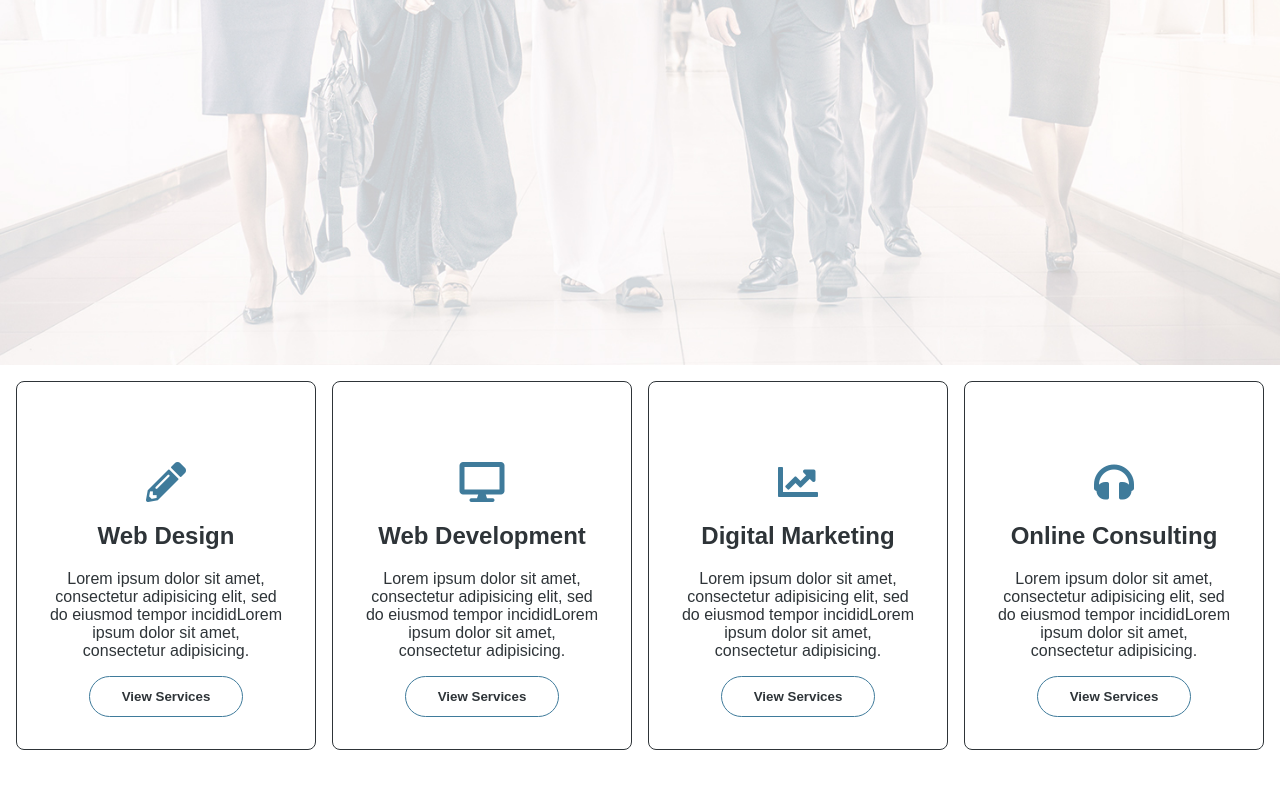
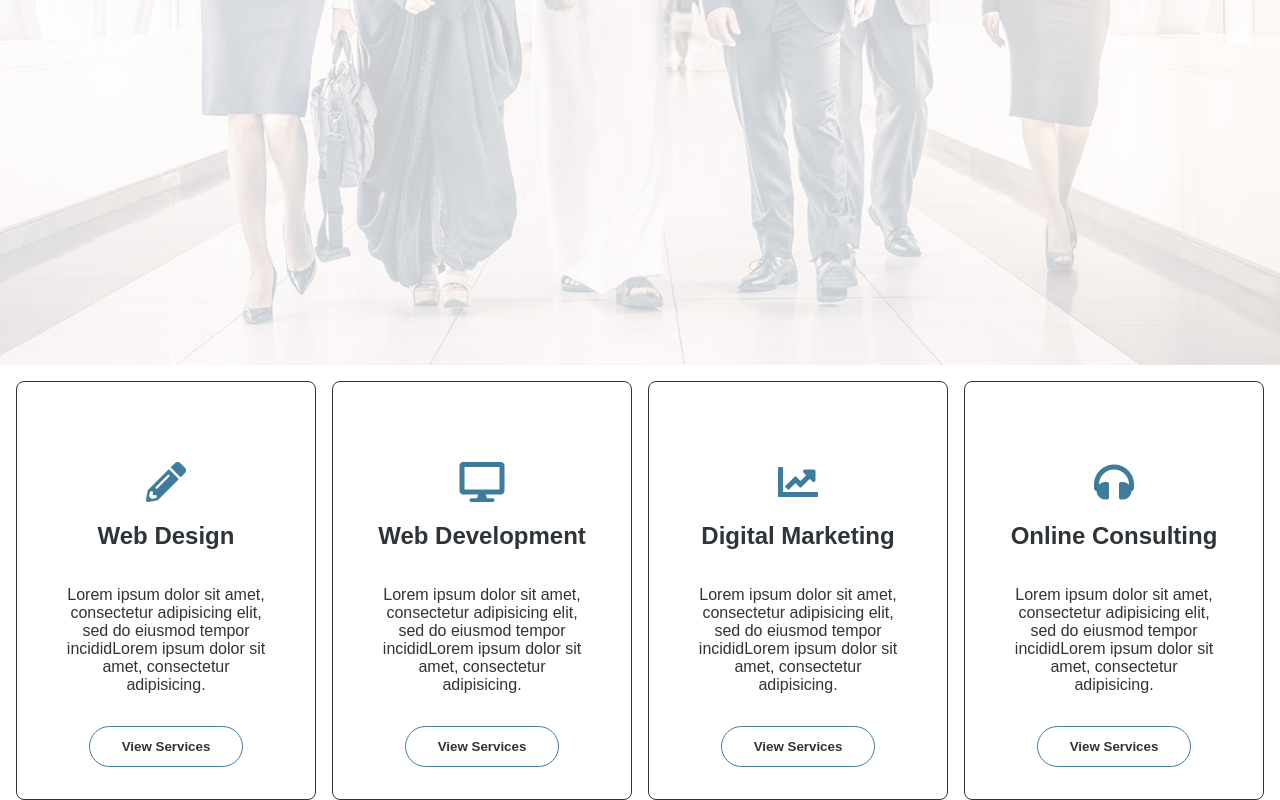
Before and after one commit to lindellcarternyc/monu-template, a React (Create React App) app: page / in a window 1280 px wide. Shown: the part 435-1235 px from the top of the page. Before the commit the page ends 1185 px from the top, so only its background shows below. Built offline with nearby package versions, Linux system fonts and the light colour scheme.

Commit message:
created CardTextList

```diff
--- a/src/components/card/CardText.tsx
+++ b/src/components/card/CardText.tsx
@@ -2,19 +2,26 @@ import * as React from 'react'
 
 import { Colors } from '../constants'
 
+import { CardTextList } from './CardTextList'
+
 interface CardTextProps {
-  content: string
+  content: string | string[]
   color?: string
 }
 export const CardText = (props: CardTextProps): JSX.Element => {
+  // const content =
   return (
     <div
       style={{
         marginBottom: '1rem',
+        padding: '1rem',
         color: props.color || Colors.DarkGrey
       }}
     >
-      {props.content}
+      {props.content instanceof Array
+        ? <CardTextList items={props.content}/>
+        : props.content
+      }
     </div>
   )
 }
--- /dev/null
+++ b/src/components/card/CardTextList.tsx
@@ -0,0 +1,29 @@
+import * as React from 'react'
+
+interface CardTextListItemProps {
+  item: string
+}
+const CardTextListItem = (props: CardTextListItemProps): JSX.Element => {
+  const { item } = props
+  return (
+    <li
+      style={{ marginBottom: '0.5em' }}
+    >{item}
+    </li>
+  )
+}
+interface CardTextListProps {
+  items: string[]
+}
+export const CardTextList = (props: CardTextListProps): JSX.Element => {
+  const { items } = props
+  return (
+    <ul
+      style={{
+        listStyle: 'none',
+        padding: '0'
+      }}
+    >{items.map(item => <CardTextListItem key={item} item={item}/>)}
+    </ul>
+  )
+}
```
